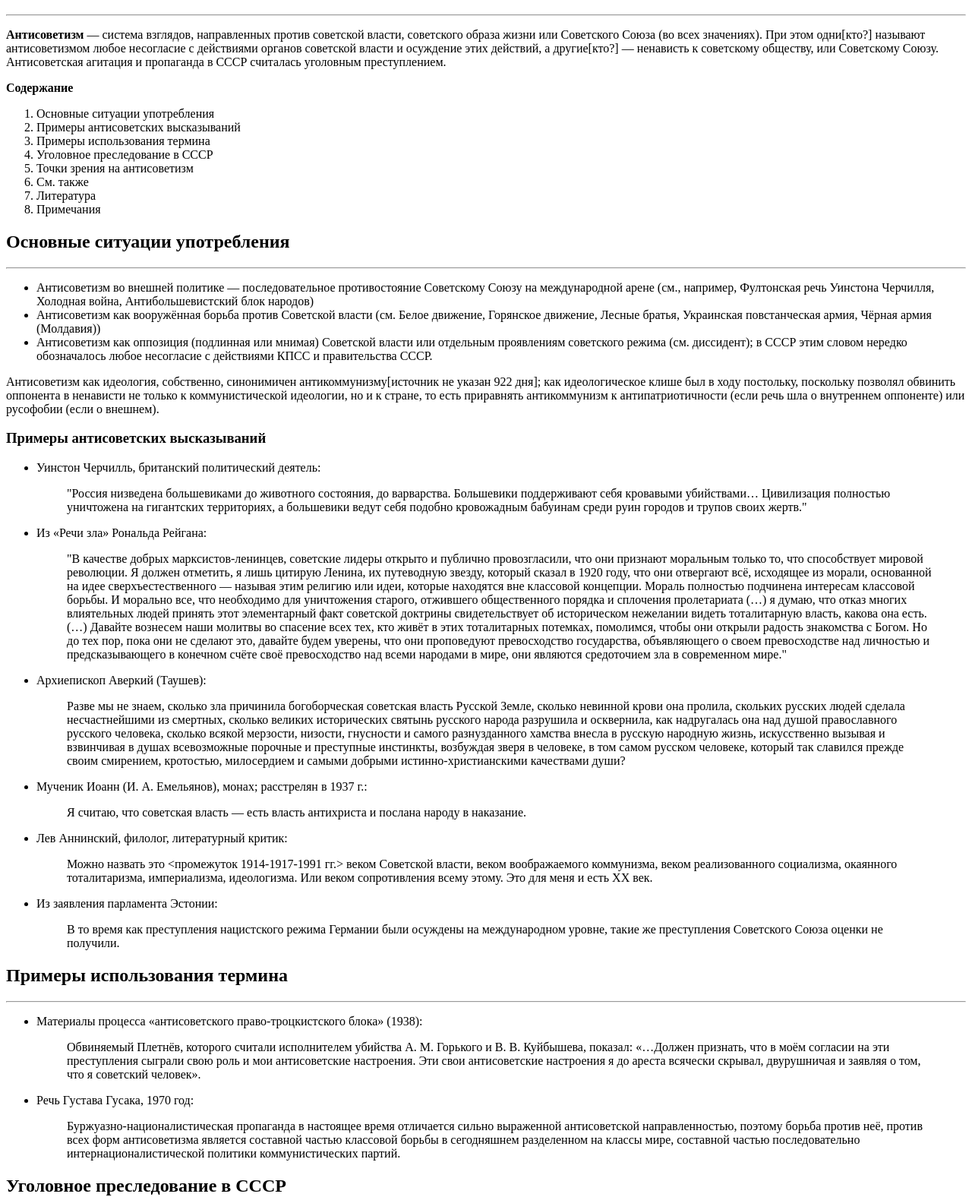
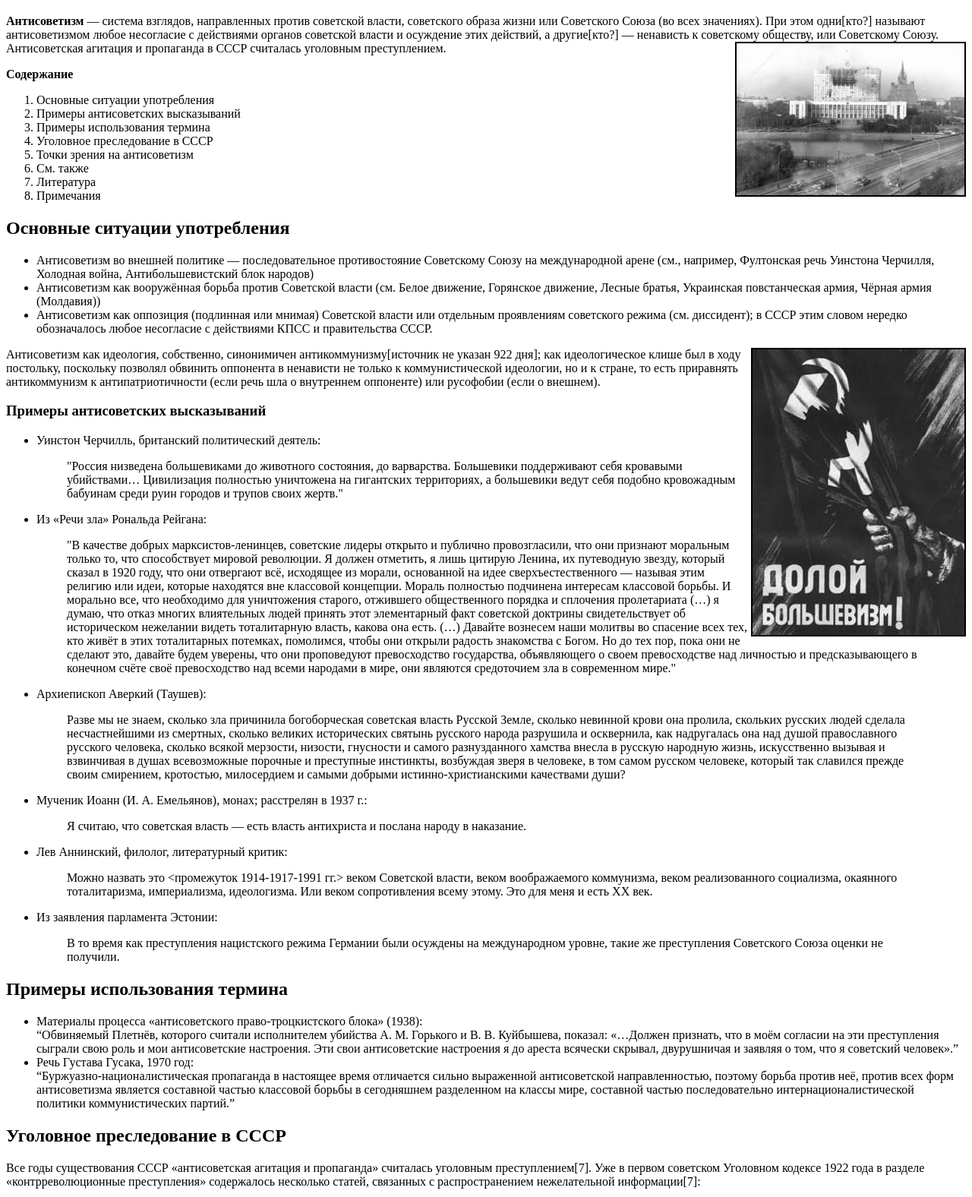
Before and after one commit to andrvside/c_works, a plain HTML site: page index.html in a window 1280 px wide. Shown: the part 61-1637 px from the top of the page at 76% size. Drawn offline with Linux system fonts and the light colour scheme.

Commit message:
Update index.html

```diff
--- a/index.html
+++ b/index.html
@@ -1,13 +1,16 @@
  <!DOCTYPE html>
 <html>
 <head>
+	<link rel="shortcut icon" href="fav.png" type="image/png" />
+	<link rel="icon" href="fav.png" type="image/png" />
+	<link rel="stylesheet" href="style.css" type="text/css"/>
 	<meta charset="utf-8">
 	<title>Антисоветизм</title>
 </head>
 <body>
 	<h1>Антисоветизм</h1>
-	<hr>
-	<p><strong>Антисоветизм</strong> — система взглядов, направленных против советской власти, советского образа жизни или Советского Союза (во всех значениях). При этом одни[кто?] называют антисоветизмом любое несогласие с действиями органов советской власти и осуждение этих действий, а другие[кто?] — ненависть к советскому обществу, или Советскому Союзу. Антисоветская агитация и пропаганда в СССР считалась уголовным преступлением.</p>
+	<p><strong>Антисоветизм</strong> — система взглядов, направленных против советской власти, советского образа жизни или Советского Союза (во всех значениях). При этом одни[кто?] называют антисоветизмом любое несогласие с действиями органов советской власти и осуждение этих действий, а другие[кто?] — ненависть к советскому обществу, или Советскому Союзу. Антисоветская агитация и пропаганда в СССР считалась уголовным преступлением.
+	<img class="cnt" src="1.jpg" align="right" width="300" height="200" border="2"></p>
 	<b>Содержание</b>
 	<ol>
 		<li>Основные ситуации употребления</li>
@@ -20,12 +23,12 @@
 		<li>Примечания</li>
 	</ol>
 	<h2>Основные ситуации употребления</h2>
-	<hr>
 	<ul>
 		<li>Антисоветизм во внешней политике — последовательное противостояние Советскому Союзу на международной арене (см., например, Фултонская речь Уинстона Черчилля, Холодная война, Антибольшевистский блок народов)</li>
 		<li>Антисоветизм как вооружённая борьба против Советской власти (см. Белое движение, Горянское движение, Лесные братья, Украинская повстанческая армия, Чёрная армия (Молдавия))</li>
 		<li>Антисоветизм как оппозиция (подлинная или мнимая) Советской власти или отдельным проявлениям советского режима (см. диссидент); в СССР этим словом нередко обозначалось любое несогласие с действиями КПСС и правительства СССР.</li>
 	</ul>
+	<img src="2.jpg" align="right" border="2">
 	<p>Антисоветизм как идеология, собственно, синонимичен антикоммунизму[источник не указан 922 дня]; как идеологическое клише был в ходу постольку, поскольку позволял обвинить оппонента в ненависти не только к коммунистической идеологии, но и к стране, то есть приравнять антикоммунизм к антипатриотичности (если речь шла о внутреннем оппоненте) или русофобии (если о внешнем).</p>
 
 	<h3><strong>Примеры антисоветских высказываний</strong></h3>
@@ -44,15 +47,13 @@
 		<blockquote>В то время как преступления нацистского режима Германии были осуждены на международном уровне, такие же преступления Советского Союза оценки не получили.</blockquote>
 	</ul>
 	<h2><strong>Примеры использования термина</strong></h2>
-	<hr>
 	<ul>
 		<li>Материалы процесса «антисоветского право-троцкистского блока» (1938):</li>
-		<blockquote>Обвиняемый Плетнёв, которого считали исполнителем убийства А. М. Горького и В. В. Куйбышева, показал: «…Должен признать, что в моём согласии на эти преступления сыграли свою роль и мои антисоветские настроения. Эти свои антисоветские настроения я до ареста всячески скрывал, двурушничая и заявляя о том, что я советский человек».</blockquote>
+		<q>Обвиняемый Плетнёв, которого считали исполнителем убийства А. М. Горького и В. В. Куйбышева, показал: «…Должен признать, что в моём согласии на эти преступления сыграли свою роль и мои антисоветские настроения. Эти свои антисоветские настроения я до ареста всячески скрывал, двурушничая и заявляя о том, что я советский человек».</q>
 		<li>Речь Густава Гусака, 1970 год:</li>
-		<blockquote>Буржуазно-националистическая пропаганда в настоящее время отличается сильно выраженной антисоветской направленностью, поэтому борьба против неё, против всех форм антисоветизма является составной частью классовой борьбы в сегодняшнем разделенном на классы мире, составной частью последовательно интернационалистической политики коммунистических партий.</blockquote>
+		<q>Буржуазно-националистическая пропаганда в настоящее время отличается сильно выраженной антисоветской направленностью, поэтому борьба против неё, против всех форм антисоветизма является составной частью классовой борьбы в сегодняшнем разделенном на классы мире, составной частью последовательно интернационалистической политики коммунистических партий.</q>
 	</ul>
 	<h2><strong>Уголовное преследование в СССР</strong></h2>
-	<hr>
 	<p>Все годы существования СССР «антисоветская агитация и пропаганда» считалась уголовным преступлением[7]. Уже в первом советском Уголовном кодексе 1922 года в разделе «контрреволюционные преступления» содержалось несколько статей, связанных с распространением нежелательной информации[7]:</p>
 	<ul>
 		<li>ст. 69 — антисоветская агитация и пропаганда;</li>
@@ -79,18 +80,16 @@
 	</p>
 
 	<h2><strong>Точки зрения на антисоветизм</strong></h2>
-	<hr>
 	<p>Согласно опросу ВЦИОМ, проведённому в 2010 году, об отношении к слову «антисоветский», в ответах россиян преобладали оценки с негативной коннотацией: 23% испытывают осуждение, 13 % — разочарование, 11 % — гнев, 8 % — стыд, 6 % — страх, 5 % — скепсис[8].<br>
 
 	Существует несколько точек зрения на антисоветизм. Так историк Э. Портер[9] утверждает, что холодная война и антисоветизм вытекают из геополитических реалий и имеет истоки в «большой игре», продолжающейся и поныне.<br>
 
 	Другая точка зрения гласит, что советский строй чрезвычайно тяжело разрушить извне (а если бы было иначе, это было бы признаком его неустойчивости и отсутствия у него внутренней опоры). Крах СССР, согласно этой точке зрения, произошёл на основе внутренних причин, выявивших несостоятельность советской политической и экономической модели; в такой ситуации идеологии антисоветизма и антикоммунизма оказались общественно востребованными и стали господствующими. Тоталитарную сущность советской системы сторонники этого представления считают не мифом, насаждавшимся некими вражескими силами, а её реальной характеристикой. Соответственно, и ниспровержение этой системы они считают необходимым для модернизации общества. Это даёт им основания для положительной оценки многих проявлений антисоветизма. Некоторые сторонники крайней точки зрения утверждают, что положительной оценки заслуживают все проявления антисоветизма, включая советский коллаборационизм во время Второй мировой войны (героизация образов генерала Власова и сотрудничавших с нацистами казаков в целом соответствует этой идее). При этом подразумевается, что советский строй был самым худшим в истории, поэтому для борьбы с ним хороши любые средства, включая нацизм.<br>
-
+	<img src="3.jpg" align="right" width="300" height="200" hspace="2" border="2">
 	С точки зрения части позиционирующих себя как придерживающихся русского национализма, советская власть являлась силой, целиком чуждой России, внешней по отношению к ней, опасной для народа и угнетательской в той же степени, как и иностранные завоеватели; с этой точки зрения, борьба с советской властью являлась патриотическим долгом русских людей. Их противники, в частности, националисты левопатриотической ориентации считают, что Советская власть являлась российской в той же степени, как и любая другая власть, когда-либо существовавшая в России, а антисоветизм советских граждан и есть антипатриотизм, так как подразумевает борьбу против своего государства. Хотя, по мнению многих русских националистов-государственников, не существует никакого «левого патриотизма» вообще, патриотизм не может быть левым, а существуют коммунисты, которые под флагом «левого патриотизма» и «мобилизационной экономики» пытаются протащить традиционную советскую государственную идеологию. «Левые патриоты» никогда не могут объяснить, чем их идеология отличается от официальной идеологии СССР, что даёт все основания оппонентам считать их обычными коммунистами. В частности, «левые патриоты» никогда не осуждают большевиков за борьбу против российского государства в 1917 году, что даёт им идеологическую базу для борьбы против российского государства и в настоящее время. При этом они пытаются доказать, что изменить своей стране в 1917 году и изменить ей в 1941 году — это якобы разные вещи.<br>
 
 	См. также: Ностальгия по СССР</p>
 	<h2><strong>См. также</strong></h2>
-	<hr>
 	<ul>
 		<li>Советы</li>
 		<li>Антикоммунизм</li>
@@ -105,7 +104,6 @@
 		<li>Демонстрация 25 августа 1968 года</li>
 	</ul>
 	<h2><strong>Литература</strong></h2>
-	<hr>
 	<ul>
 		<li>Кара-Мурза С. Г. Антисоветский проект — М.: Алгоритм, 2002. — C. 288. — ISBN 5-9265-0063-0</li>
 		<li>Гайдар, Егор Тимурович. Гибель империи: уроки для современной России. — М., 2006. — ISBN 5-8243-0759-8</li>
```
